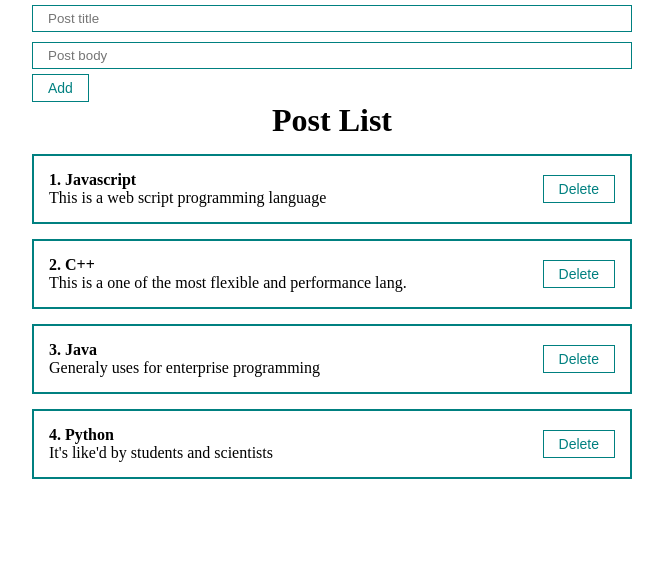
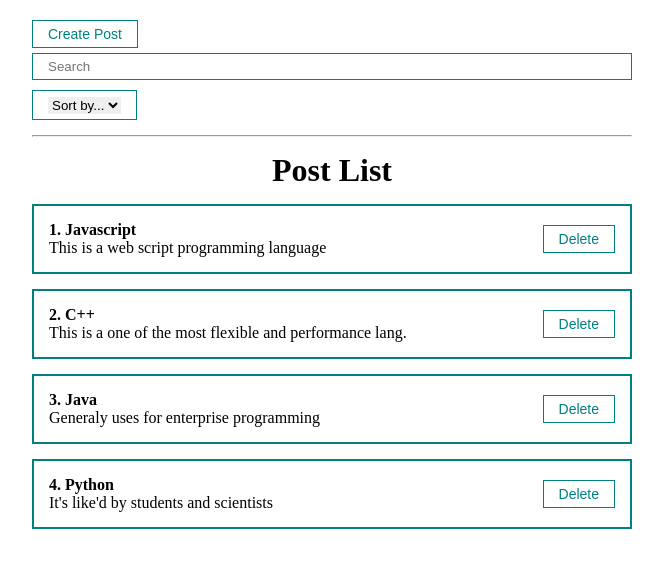
Before and after one commit to rusanoph/ReactUlbiCourse, a React (Create React App) app: page / in a window 1280 px wide. Shown: the top 568 px of the page, without its empty margins (308-971 px from the left). Built offline with nearby package versions, Linux system fonts and the light colour scheme.

Commit message:
Create PostFilter and Modal

```diff
--- a/src/App.js
+++ b/src/App.js
@@ -1,33 +1,51 @@
-import React, {useState, useRef} from "react";
+import React, { useState, useRef, useMemo } from "react";
 import Counter from "./components/Counter";
 import ClassCounter from "./components/ClassCounter";
 import './styles/App.css';
 import PostList from "./components/PostList";
 import PostForm from "./components/PostForm";
+import PostFilter from "./components/PostFilter";
+import Modal from "./components/UI/modal/Modal";
+import Button from "./components/UI/button/Button";
 
 
 function App() {
 	const [posts, setPosts] = useState([
-		{id: 1, title: 'Javascript', body: "This is a web script programming language"},
-		{id: 2, title: 'C++', body: "This is a one of the most flexible and performance lang."},
-		{id: 3, title: 'Java', body: "Generaly uses for enterprise programming"},
-		{id: 4, title: 'Python', body: "It's like'd by students and scientists"},
+		{ id: 1, title: 'Javascript', body: "This is a web script programming language" },
+		{ id: 2, title: 'C++', body: "This is a one of the most flexible and performance lang." },
+		{ id: 3, title: 'Java', body: "Generaly uses for enterprise programming" },
+		{ id: 4, title: 'Python', body: "It's like'd by students and scientists" },
 	])
 
+	const [filter, setFilter] = useState({ sort: '', query: '' });
+	const [modal, setModal] = useState(false);
 
-	const createPost = (newPost) => setPosts([...posts, newPost])
+	const sortedPosts = useMemo(() => {
+		return filter.sort ? [...posts].sort((a, b) => a[filter.sort].localeCompare(b[filter.sort])) : posts;
+	}, [filter.sort, posts]);
+
+	const sortedAndSearchedPosts = useMemo(() => {
+		return sortedPosts.filter(post => post.title.toLowerCase().includes(filter.query.toLowerCase()))
+	}, [filter.query, sortedPosts]);
+
+	const createPost = (newPost) => {
+		setPosts([...posts, newPost])
+		setModal(false)
+	}
 	const removePost = (post) => setPosts(posts.filter(p => p.id !== post.id))
 
 	return (
 		<div className="App">
 
-			<PostForm create={createPost}/>
-			{
-				// Conditional rendering
-				posts.length !== 0
-					? <PostList remove={removePost} posts={posts} title="Post List"/>
-					: <h1 style={{textAlign: 'center'}}>Posts not found</h1>
-			}
+			<Button style={{marginTop: '20px'}} onClick={() => setModal(true)}>Create Post</Button>
+
+			<Modal visible={modal} setVisible={setModal}>
+				<PostForm create={createPost} />
+			</Modal>
+
+			<PostFilter filter={filter} setFilter={setFilter} />
+			<hr style={{ margin: '15px 0' }} />
+			<PostList remove={removePost} posts={sortedAndSearchedPosts} title="Post List" />
 
 		</div>
 	);
--- /dev/null
+++ b/src/components/PostFilter.jsx
@@ -0,0 +1,26 @@
+import React from 'react'
+import Select from "../components/UI/select/Select";
+import Input from "../components/UI/input/Input";
+
+const PostFilter = ({filter, setFilter}) => {
+  return (
+    <div>
+        <Input
+            value={filter.query}
+            onChange={e => setFilter({...filter, query: e.target.value})}
+            placeholder="Search"
+        />
+        <Select
+            value={filter.sort}
+            onChange={selectedSort => setFilter({...filter, sort: selectedSort})}
+            defaultValue="Sort by..."
+            options={[
+                {value: "title", name: "By Title"},
+                {value: "body", name: "By Body"},
+            ]}
+        />
+    </div>
+  )
+}
+
+export default PostFilter
--- a/src/components/PostList.jsx
+++ b/src/components/PostList.jsx
@@ -3,6 +3,14 @@ import PostItem from './PostItem'
 
 // Destruct props to posts array on spot
 export default function PostList({posts, title, remove}) {
+
+    if (!posts.length) {
+        return (
+            <h1 style={{ textAlign: 'center' }}>
+                Posts not found
+            </h1>
+        )
+    }
 
     return (
         <div>
--- /dev/null
+++ b/src/components/UI/modal/Modal.jsx
@@ -0,0 +1,18 @@
+import React from 'react'
+import classes from './Modal.module.css';
+
+const Modal = ({ children, visible, setVisible }) => {
+
+    const rootClasses = [classes.Modal]
+    if (visible) rootClasses.push(classes.active)
+
+    return (
+        <div className={rootClasses.join(' ')} onClick={() => setVisible(false)}>
+            <div className={classes.ModalContent} onClick={e => e.stopPropagation()}>
+                {children}
+            </div>
+        </div>
+    )
+}
+
+export default Modal
--- /dev/null
+++ b/src/components/UI/modal/Modal.module.css
@@ -0,0 +1,23 @@
+.Modal {
+    position: fixed;
+    top: 0;
+    bottom: 0;
+    right: 0;
+    left: 0;
+
+    display: none;
+    background: rgba(0, 0, 0, 0.3);
+}
+
+.ModalContent {
+    padding: 25px;
+    background: white;
+    border: 16px;
+    min-width: 250px;
+}
+
+.Modal.active {
+    display: flex;
+    justify-content: center;
+    align-items: center;
+}
--- /dev/null
+++ b/src/components/UI/select/Select.jsx
@@ -0,0 +1,19 @@
+import React from 'react'
+import classes from './Select.module.css';
+
+const Select = ({options, defaultValue, value, onChange}) => {
+  return (
+    <div className={classes.Select}>
+        <select style={{border: 'none', outline: 'none'}} value={value} onChange={e => onChange(e.target.value)}>
+            <option disabled value="">{defaultValue}</option>
+            {options.map(option =>
+                <option key={option.value} value={option.value}>
+                    {option.name}
+                </option>)
+            }
+        </select>
+    </div>
+  )
+}
+
+export default Select
--- /dev/null
+++ b/src/components/UI/select/Select.module.css
@@ -0,0 +1,6 @@
+.Select {
+    width: fit-content;
+    padding: 5px 15px;
+    margin: 5px 0;
+    border: 1px solid teal;
+}
```
